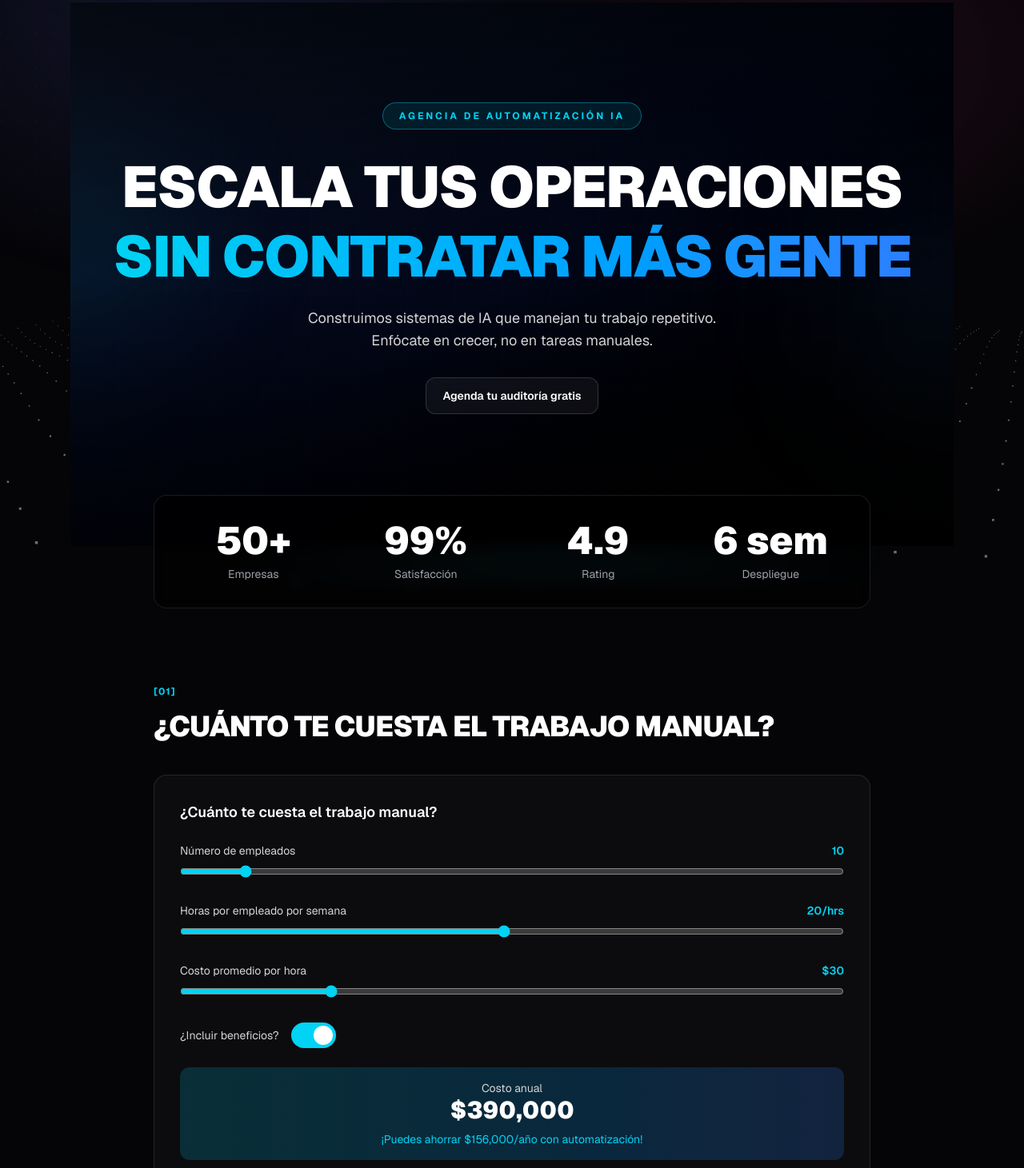
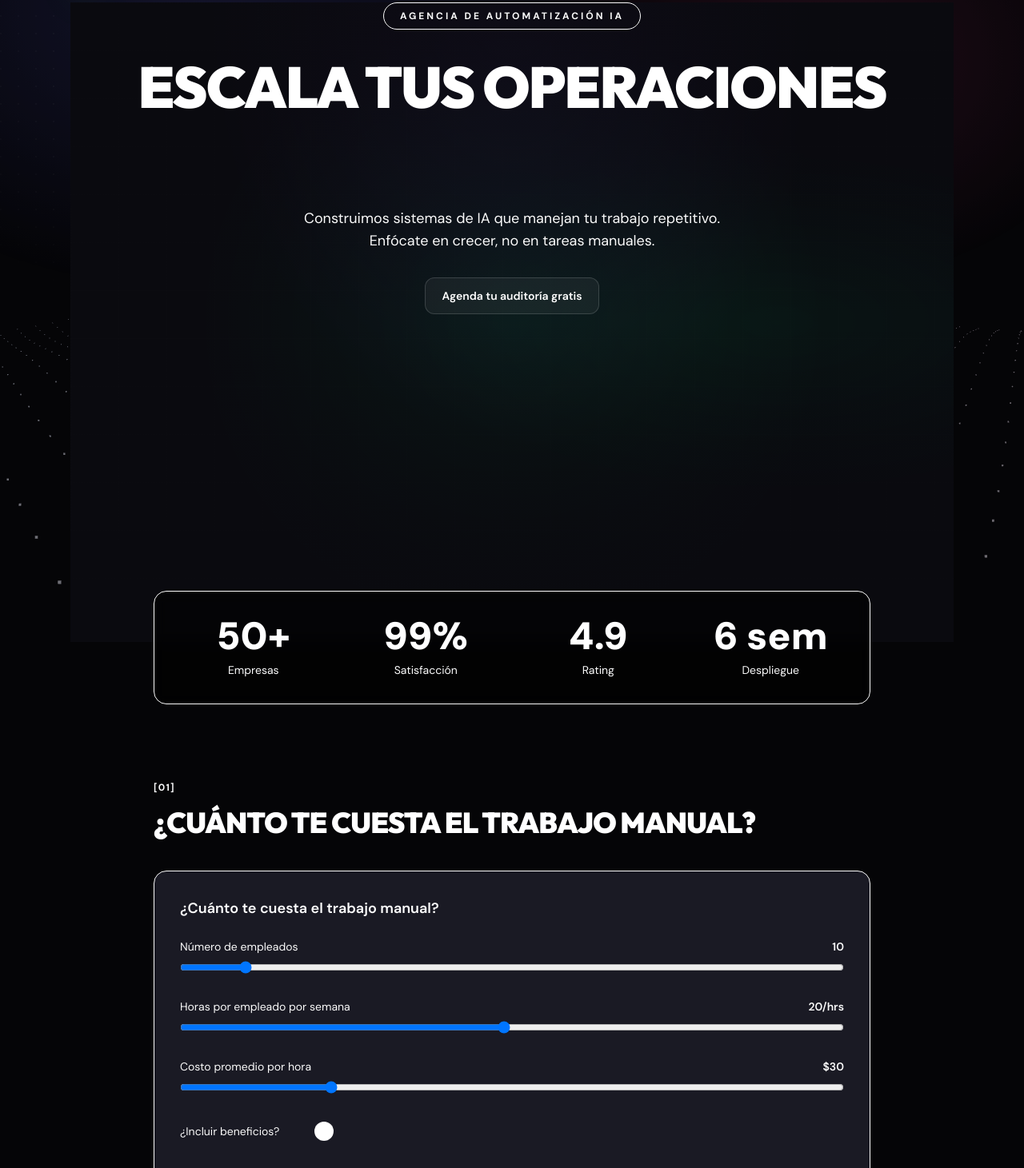
Before and after one commit to MaxSosaD/maxai-agency-site, a Next.js app: page /en in a window 1280 px wide. Shown: the part 69-1530 px from the top of the page at 80% size. Built offline with nearby package versions, Linux system fonts and the light colour scheme.

Commit message:
Style: maxai-agents theme - green neon, dark bg, aurora effect

```diff
--- a/package.json
+++ b/package.json
@@ -11,6 +11,7 @@
   "dependencies": {
     "@splinetool/react-spline": "^4.1.0",
     "framer-motion": "^12.31.0",
+    "lucide-react": "^0.575.0",
     "next": "15.1.11",
     "react": "19.2.3",
     "react-dom": "19.2.3",
--- a/src/app/[locale]/page.tsx
+++ b/src/app/[locale]/page.tsx
@@ -3,6 +3,7 @@
 import { useState } from "react";
 import { motion } from "framer-motion";
 import * as React from "react";
+import { Sparkles, ArrowRight } from "lucide-react";
 import { SiteShell } from "@/components/SiteShell";
 import { WhatsAppCTA } from "@/components/WhatsAppCTA";
 import { CalendlyCTA } from "@/components/CalendlyCTA";
@@ -45,7 +46,7 @@
 function SectionNumber({ num }: { num: string }) {
   return (
     <motion.span
-      className="block text-xs font-bold tracking-widest text-cyan-400"
+      className="block text-xs font-bold tracking-widest text-#00ff88"
       initial={{ opacity: 0, x: -20 }}
       whileInView={{ opacity: 1, x: 0 }}
       viewport={{ once: true }}
@@ -69,7 +70,7 @@
       transition={{ delay, duration: 0.5 }}
     >
       <div className="text-4xl font-black text-white md:text-5xl">{value}</div>
-      <div className="mt-2 text-sm text-zinc-400">{label}</div>
+      <div className="mt-2 text-sm text-#94a3b8">{label}</div>
     </motion.div>
   );
 }
@@ -89,7 +90,7 @@
 
   return (
     <motion.div
-      className="mt-10 rounded-2xl border border-white/10 bg-white/[0.03] p-6 md:p-8"
+      className="mt-10 rounded-2xl border border-#2a2a3a bg-[#1a1a24] p-6 md:p-8"
       initial={{ opacity: 0, y: 30 }}
       whileInView={{ opacity: 1, y: 0 }}
       viewport={{ once: true }}
@@ -100,9 +101,9 @@
 
       <div className="space-y-6">
         <div>
-          <div className="flex justify-between text-sm text-zinc-300">
+          <div className="flex justify-between text-sm text-#94a3b8">
             <span>Número de empleados</span>
-            <span className="font-semibold text-cyan-400">{employees}</span>
+            <span className="font-semibold text-#00ff88">{employees}</span>
           </div>
           <input
             type="range"
@@ -110,14 +111,14 @@
             max="100"
             value={employees}
             onChange={(e) => setEmployees(Number(e.target.value))}
-            className="mt-2 w-full accent-cyan-400"
+            className="mt-2 w-full accent-#00ff88"
           />
         </div>
 
         <div>
-          <div className="flex justify-between text-sm text-zinc-300">
+          <div className="flex justify-between text-sm text-#94a3b8">
             <span>Horas por empleado por semana</span>
-            <span className="font-semibold text-cyan-400">{hoursPerWeek}/hrs</span>
+            <span className="font-semibold text-#00ff88">{hoursPerWeek}/hrs</span>
           </div>
           <input
             type="range"
@@ -125,14 +126,14 @@
             max="40"
             value={hoursPerWeek}
             onChange={(e) => setHoursPerWeek(Number(e.target.value))}
-            className="mt-2 w-full accent-cyan-400"
+            className="mt-2 w-full accent-#00ff88"
           />
         </div>
 
         <div>
-          <div className="flex justify-between text-sm text-zinc-300">
+          <div className="flex justify-between text-sm text-#94a3b8">
             <span>Costo promedio por hora</span>
-            <span className="font-semibold text-cyan-400">${hourlyCost}</span>
+            <span className="font-semibold text-#00ff88">${hourlyCost}</span>
           </div>
           <input
             type="range"
@@ -140,16 +141,16 @@
             max="100"
             value={hourlyCost}
             onChange={(e) => setHourlyCost(Number(e.target.value))}
-            className="mt-2 w-full accent-cyan-400"
+            className="mt-2 w-full accent-#00ff88"
           />
         </div>
 
         <div className="flex items-center gap-4">
-          <span className="text-sm text-zinc-300">¿Incluir beneficios?</span>
+          <span className="text-sm text-#94a3b8">¿Incluir beneficios?</span>
           <button
             onClick={() => setIncludeBenefits(!includeBenefits)}
             className={`flex h-8 w-14 items-center rounded-full p-1 transition-colors ${
-              includeBenefits ? "bg-cyan-400" : "bg-zinc-600"
+              includeBenefits ? "bg-#00ff88" : "bg-zinc-600"
             }`}
           >
             <motion.div
@@ -160,16 +161,16 @@
           </button>
         </div>
 
-        <div className="mt-6 rounded-xl bg-gradient-to-r from-cyan-500/20 to-blue-500/20 p-4 text-center">
-          <div className="text-sm text-zinc-300">Costo anual</div>
+        <div className="mt-6 rounded-xl bg-gradient-to-r from-#00ff88/20 to-#7c3aed/20 p-4 text-center">
+          <div className="text-sm text-#94a3b8">Costo anual</div>
           <div className="text-3xl font-black text-white">${annualCost.toLocaleString()}</div>
-          <div className="mt-2 text-sm text-cyan-400">
+          <div className="mt-2 text-sm text-#00ff88">
             ¡Puedes ahorrar ${automationSavings.toLocaleString()}/año con automatización!
           </div>
         </div>
       </div>
 
-      <p className="mt-4 text-xs text-zinc-500">
+      <p className="mt-4 text-xs text-#64748b">
         *Esta calculadora muestra costos laborales directos.
       </p>
     </motion.div>
@@ -194,20 +195,20 @@
 }) {
   return (
     <motion.div
-      className="group relative rounded-2xl border border-white/10 bg-white/[0.02] p-6 transition-all hover:border-cyan-400/30 hover:bg-white/[0.05]"
+      className="group relative rounded-2xl border border-#2a2a3a bg-[#1a1a24] p-6 transition-all hover:border-#00ff88/30 hover:bg-[#1a1a24]"
       initial={{ opacity: 0, y: 30 }}
       whileInView={{ opacity: 1, y: 0 }}
       viewport={{ once: true }}
       transition={{ delay, duration: 0.5 }}
     >
-      <div className="mb-4 text-xs font-bold text-cyan-400">{num}</div>
+      <div className="mb-4 text-xs font-bold text-#00ff88">{num}</div>
       <h3 className="text-xl font-bold text-white">{title}</h3>
-      <p className="mt-3 text-sm text-zinc-300">{description}</p>
+      <p className="mt-3 text-sm text-#94a3b8">{description}</p>
       <ul className="mt-4 flex flex-wrap gap-2">
         {bullets.map((bullet) => (
           <li
             key={bullet}
-            className="rounded-full border border-white/10 bg-white/[0.05] px-3 py-1 text-xs text-zinc-400"
+            className="rounded-full border border-#2a2a3a bg-[#1a1a24] px-3 py-1 text-xs text-#94a3b8"
           >
             {bullet}
           </li>
@@ -237,8 +238,8 @@
     <motion.div
       className={`relative rounded-2xl border p-6 transition-all ${
         popular
-          ? "border-cyan-400 bg-gradient-to-b from-cyan-500/10 to-transparent"
-          : "border-white/10 bg-white/[0.02]"
+          ? "border-#00ff88 bg-gradient-to-b from-#00ff88/10 to-transparent"
+          : "border-#2a2a3a bg-[#1a1a24]"
       }`}
       initial={{ opacity: 0, y: 30 }}
       whileInView={{ opacity: 1, y: 0 }}
@@ -246,19 +247,19 @@
       transition={{ delay, duration: 0.5 }}
     >
       {popular && (
-        <div className="absolute -top-3 left-1/2 -translate-x-1/2 rounded-full bg-cyan-400 px-3 py-1 text-xs font-bold text-black">
+        <div className="absolute -top-3 left-1/2 -translate-x-1/2 rounded-full bg-#00ff88 px-3 py-1 text-xs font-bold text-black">
           MÁS POPULAR
         </div>
       )}
       <h3 className="text-xl font-bold text-white">{name}</h3>
-      <p className="mt-2 text-sm text-zinc-400">{description}</p>
+      <p className="mt-2 text-sm text-#94a3b8">{description}</p>
       <div className="mt-4">
         <span className="text-3xl font-black text-white">Contáctanos</span>
       </div>
       <ul className="mt-6 space-y-3">
         {features.map((feature) => (
-          <li key={feature} className="flex items-center gap-2 text-sm text-zinc-300">
-            <svg className="h-4 w-4 flex-shrink-0 text-cyan-400" fill="none" stroke="currentColor" viewBox="0 0 24 24">
+          <li key={feature} className="flex items-center gap-2 text-sm text-#94a3b8">
+            <svg className="h-4 w-4 flex-shrink-0 text-#00ff88" fill="none" stroke="currentColor" viewBox="0 0 24 24">
               <path strokeLinecap="round" strokeLinejoin="round" strokeWidth={2} d="M5 13l4 4L19 7" />
             </svg>
             {feature}
@@ -291,16 +292,16 @@
 }) {
   return (
     <motion.div
-      className="rounded-2xl border border-white/10 bg-white/[0.02] p-6"
+      className="rounded-2xl border border-#2a2a3a bg-[#1a1a24] p-6"
       initial={{ opacity: 0, y: 30 }}
       whileInView={{ opacity: 1, y: 0 }}
       viewport={{ once: true }}
       transition={{ delay, duration: 0.5 }}
     >
-      <p className="text-lg text-zinc-300">"{quote}"</p>
+      <p className="text-lg text-#94a3b8">"{quote}"</p>
       <div className="mt-4">
         <div className="font-semibold text-white">{name}</div>
-        <div className="text-sm text-zinc-500">{role}</div>
+        <div className="text-sm text-#64748b">{role}</div>
       </div>
     </motion.div>
   );
@@ -328,11 +329,11 @@
       viewport={{ once: true }}
       transition={{ delay, duration: 0.5 }}
     >
-      <div className="mb-2 text-xs font-bold uppercase tracking-widest text-cyan-400">
+      <div className="mb-2 text-xs font-bold uppercase tracking-widest text-#00ff88">
         {week}
       </div>
       <h4 className="text-lg font-bold text-white">{title}</h4>
-      <p className="mt-2 text-sm text-zinc-400">{description}</p>
+      <p className="mt-2 text-sm text-#94a3b8">{description}</p>
     </motion.div>
   );
 }
@@ -393,29 +394,35 @@
   return (
     <SiteShell locale={locale}>
       {/* ============================================================ */}
-      {/* HERO - Fondo limpio profesional */}
+      {/* HERO - Estilo maxai-agents */}
       {/* ============================================================ */}
-      <section className="relative h-[85vh] min-h-[600px] overflow-hidden">
-        {/* Fondo gradiente limpio */}
+      <section className="relative min-h-screen overflow-hidden">
+        {/* Fondo estilo maxai-agents */}
         <div className="absolute inset-0 z-0">
-          <div className="absolute inset-0 bg-gradient-to-br from-slate-900 via-slate-950 to-black" />
+          <div className="absolute inset-0 bg-[#0a0a0f]" />
 
-          {/* Grid sutil */}
+          {/* Grid pattern */}
           <div
-            className="absolute inset-0 opacity-30"
+            className="absolute inset-0 opacity-20"
             style={{
               backgroundImage: `linear-gradient(rgba(255,255,255,0.03) 1px, transparent 1px), linear-gradient(90deg, rgba(255,255,255,0.03) 1px, transparent 1px)`,
               backgroundSize: '60px 60px'
             }}
           />
 
-          {/* Glow effects */}
-          <div className="absolute -left-32 top-1/4 h-64 w-64 rounded-full bg-cyan-500/10 blur-[100px]" />
-          <div className="absolute -right-32 bottom-1/4 h-64 w-64 rounded-full bg-blue-500/10 blur-[100px]" />
+          {/* Aurora effect */}
+          <div className="absolute inset-0 opacity-30" style={{
+            background: 'radial-gradient(ellipse at 50% 0%, rgba(124, 58, 237, 0.3) 0%, transparent 50%), radial-gradient(ellipse at 80% 50%, rgba(0, 255, 136, 0.15) 0%, transparent 40%)'
+          }} />
+
+          {/* Glow spot */}
+          <div className="absolute left-1/2 top-1/2 -translate-x-1/2 -translate-y-1/2 w-[800px] h-[800px] rounded-full opacity-40" style={{
+            background: 'radial-gradient(circle, rgba(0, 255, 136, 0.15) 0%, transparent 70%)'
+          }} />
         </div>
 
         {/* Overlay */}
-        <div className="absolute inset-0 z-10 bg-gradient-to-b from-black/60 via-transparent to-black/70" />
+        <div className="absolute inset-0 z-10 bg-gradient-to-b from-[#0a0a0f]/70 via-transparent to-[#0a0a0f]" />
 
         {/* Contenido del hero - más compacto */}
         <div className="relative z-20 flex h-full flex-col items-center justify-center px-6">
@@ -426,7 +433,7 @@
             transition={{ duration: 0.6 }}
             className="text-center"
           >
-            <span className="inline-block rounded-full border border-cyan-400/40 bg-cyan-400/10 px-5 py-2 text-xs font-bold tracking-[0.25em] text-cyan-400">
+            <span className="inline-block rounded-full border border-#00ff88/40 bg-#00ff88/10 px-5 py-2 text-xs font-bold tracking-[0.25em] text-#00ff88">
               AGENCIA DE AUTOMATIZACIÓN IA
             </span>
           </motion.div>
@@ -440,7 +447,7 @@
           >
             <h1 className="text-4xl font-black leading-[1.1] tracking-tight text-white md:text-6xl lg:text-7xl">
               <span className="block">ESCALA TUS OPERACIONES</span>
-              <span className="mt-2 block bg-gradient-to-r from-cyan-400 to-blue-500 bg-clip-text text-transparent">
+              <span className="mt-2 block bg-gradient-to-r from-#00ff88 to-#7c3aed bg-clip-text text-transparent">
                 SIN CONTRATAR MÁS GENTE
               </span>
             </h1>
@@ -451,7 +458,7 @@
             initial={{ opacity: 0, y: 20 }}
             animate={{ opacity: 1, y: 0 }}
             transition={{ duration: 0.6, delay: 0.5 }}
-            className="mt-6 max-w-xl text-center text-base text-zinc-300 md:text-lg"
+            className="mt-6 max-w-xl text-center text-base text-#94a3b8 md:text-lg"
           >
             Construimos sistemas de IA que manejan tu trabajo repetitivo. Enfócate en crecer, no en tareas manuales.
           </motion.p>
@@ -471,7 +478,7 @@
             initial={{ opacity: 0 }}
             animate={{ opacity: 1 }}
             transition={{ duration: 0.6, delay: 1 }}
-            className="mt-10 text-center text-xs text-zinc-500"
+            className="mt-10 text-center text-xs text-#64748b"
           >
             {/* Trust indicators - eliminado */}
           </motion.p>
@@ -480,7 +487,7 @@
 
       {/* STATS - en recuadro */}
       <section className="px-6 py-0 md:px-12 -mt-16 relative z-30">
-        <div className="mx-auto max-w-4xl rounded-2xl border border-white/10 bg-black/60 backdrop-blur-sm p-6 md:p-8">
+        <div className="mx-auto max-w-4xl rounded-2xl border border-#2a2a3a bg-black/60 backdrop-blur-sm p-6 md:p-8">
           <div className="grid grid-cols-2 gap-8 md:grid-cols-4">
             <StatCard value="50+" label="Empresas" delay={0} />
             <StatCard value="99%" label="Satisfacción" delay={0.1} />
@@ -534,7 +541,7 @@
           <h2 className="mt-4 text-3xl font-black tracking-tight text-white md:text-5xl">
             DESPLIEGUE RÁPIDO.
           </h2>
-          <p className="mt-4 text-lg text-zinc-400">De la primera llamada a automatización en solo 6 semanas.</p>
+          <p className="mt-4 text-lg text-#94a3b8">De la primera llamada a automatización en solo 6 semanas.</p>
 
           <div className="mt-16 grid gap-8 md:grid-cols-4">
             {t.timeline.map((step, i) => (
@@ -548,13 +555,13 @@
             ))}
           </div>
 
-          <div className="mt-16 rounded-2xl border border-white/10 bg-white/[0.03] p-8">
+          <div className="mt-16 rounded-2xl border border-#2a2a3a bg-[#1a1a24] p-8">
             <h3 className="text-xl font-bold text-white">¿QUÉ PASA DESPUÉS DEL LANZAMIENTO?</h3>
-            <p className="mt-2 text-zinc-400">No desaparecemos. Tu automatización mejora con el tiempo.</p>
+            <p className="mt-2 text-#94a3b8">No desaparecemos. Tu automatización mejora con el tiempo.</p>
             <ul className="mt-6 grid gap-4 md:grid-cols-3">
               {t.postLaunchItems.map((item, i) => (
-                <li key={i} className="flex items-center gap-2 text-sm text-zinc-300">
-                  <svg className="h-5 w-5 flex-shrink-0 text-cyan-400" fill="none" stroke="currentColor" viewBox="0 0 24 24">
+                <li key={i} className="flex items-center gap-2 text-sm text-#94a3b8">
+                  <svg className="h-5 w-5 flex-shrink-0 text-#00ff88" fill="none" stroke="currentColor" viewBox="0 0 24 24">
                     <path strokeLinecap="round" strokeLinejoin="round" strokeWidth={2} d="M5 13l4 4L19 7" />
                   </svg>
                   {item}
@@ -572,7 +579,7 @@
           <h2 className="mt-4 text-3xl font-black tracking-tight text-white md:text-5xl">
             PLANES FLEXIBLES PARA CUALQUIER ESCALA.
           </h2>
-          <p className="mt-4 text-zinc-400">Cada negocio es único. Contáctanos y te armamos un plan a tu medida.</p>
+          <p className="mt-4 text-#94a3b8">Cada negocio es único. Contáctanos y te armamos un plan a tu medida.</p>
 
           <div className="mt-12 grid gap-6 md:grid-cols-3">
             {t.plans.map((plan, i) => (
@@ -596,7 +603,7 @@
           <h2 className="mt-4 text-3xl font-black tracking-tight text-white md:text-5xl">
             NO TOMES NUESTRA PALABRA.
           </h2>
-          <p className="mt-4 text-lg text-zinc-400">Empresas que implementaron automatización y no miraron atrás.</p>
+          <p className="mt-4 text-lg text-#94a3b8">Empresas que implementaron automatización y no miraron atrás.</p>
 
           <div className="mt-12 grid gap-6 md:grid-cols-3">
             {t.testimonials.map((testimonial, i) => (
@@ -619,7 +626,7 @@
           <h2 className="mt-4 text-3xl font-black tracking-tight text-white md:text-5xl">
             ¿LISTO PARA AUTOMATIZAR?
           </h2>
-          <p className="mt-4 text-lg text-zinc-400">
+          <p className="mt-4 text-lg text-#94a3b8">
             Agenda una auditoría gratuita de 30 minutos.
           </p>
           <div className="mt-10">
--- a/src/app/globals.css
+++ b/src/app/globals.css
@@ -1,40 +1,54 @@
 @import "tailwindcss";
 
 :root {
-  --background: #ffffff;
-  --foreground: #171717;
+  --bg-primary: #0a0a0f;
+  --bg-secondary: #12121a;
+  --accent-primary: #00ff88;
+  --accent-secondary: #7c3aed;
+  --text-primary: #ffffff;
+  --text-secondary: #94a3b8;
+  --card-bg: #1a1a24;
+  --border: #2a2a3a;
+
+  --background: var(--bg-primary);
+  --foreground: var(--text-primary);
 }
 
 @theme inline {
   --color-background: var(--background);
   --color-foreground: var(--foreground);
-  --font-sans: var(--font-geist-sans);
-  --font-mono: var(--font-geist-mono);
-  --font-serif: var(--font-fraunces);
-}
-
-@media (prefers-color-scheme: dark) {
-  :root {
-    --background: #0a0a0a;
-    --foreground: #ededed;
-  }
 }
 
 body {
-  background: var(--background);
-  color: var(--foreground);
-  font-family: var(--font-geist-sans), ui-sans-serif, system-ui, -apple-system,
-    "Segoe UI", Roboto, Helvetica, Arial, "Apple Color Emoji", "Segoe UI Emoji";
+  background: var(--bg-primary);
+  color: var(--text-primary);
+  font-family: 'DM Sans', ui-sans-serif, system-ui, -apple-system, "Segoe UI", Roboto;
 }
 
-@keyframes maxai-sweep {
-  0% {
-    background-position: 0% 50%;
-  }
-  50% {
-    background-position: 100% 50%;
-  }
-  100% {
-    background-position: 0% 50%;
-  }
+h1, h2, h3, h4, h5, h6 {
+  font-family: 'Outfit', sans-serif;
 }
+
+/* Animations */
+@keyframes float {
+  0%, 100% { transform: translateY(0); }
+  50% { transform: translateY(-20px); }
+}
+
+@keyframes pulse-glow {
+  0%, 100% { box-shadow: 0 0 20px rgba(0, 255, 136, 0.3); }
+  50% { box-shadow: 0 0 40px rgba(0, 255, 136, 0.6); }
+}
+
+@keyframes gradient-shift {
+  0% { background-position: 0% 50%; }
+  50% { background-position: 100% 50%; }
+  100% { background-position: 0% 50%; }
+}
+
+@keyframes matrix-rain {
+  0% { transform: translateY(-100%); opacity: 0; }
+  10% { opacity: 1; }
+  90% { opacity: 1; }
+  100% { transform: translateY(100vh); opacity: 0; }
+}
--- a/src/app/layout.tsx
+++ b/src/app/layout.tsx
@@ -1,24 +1,19 @@
 import type { Metadata } from "next";
-import { Fraunces, Geist, Geist_Mono } from "next/font/google";
+import { DM_Sans, Outfit } from "next/font/google";
 import "./globals.css";
 
-const geistSans = Geist({
-  variable: "--font-geist-sans",
+const dmSans = DM_Sans({
+  variable: "--font-dm-sans",
   subsets: ["latin"],
 });
 
-const geistMono = Geist_Mono({
-  variable: "--font-geist-mono",
-  subsets: ["latin"],
-});
-
-const fraunces = Fraunces({
-  variable: "--font-fraunces",
+const outfit = Outfit({
+  variable: "--font-outfit",
   subsets: ["latin"],
 });
 
 export const metadata: Metadata = {
-  title: "MaxAI — AI Agency",
+  title: "MaxAI — AI Automation Agency",
   description:
     "MaxAI helps companies identify, build, deploy, and scale AI solutions that move the needle.",
 };
@@ -30,8 +25,12 @@
 }>) {
   return (
     <html lang="es">
+      <head>
+        <link rel="preconnect" href="https://fonts.googleapis.com" />
+        <link rel="preconnect" href="https://fonts.gstatic.com" crossOrigin="anonymous" />
+      </head>
       <body
-        className={`${geistSans.variable} ${geistMono.variable} ${fraunces.variable} antialiased`}
+        className={`${dmSans.variable} ${outfit.variable} antialiased`}
       >
         {children}
       </body>
```
Also changed, not shown: 1 other file (tests, documents, lock files or other folders).
